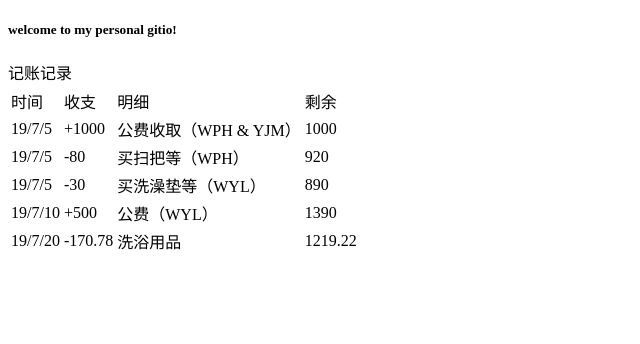
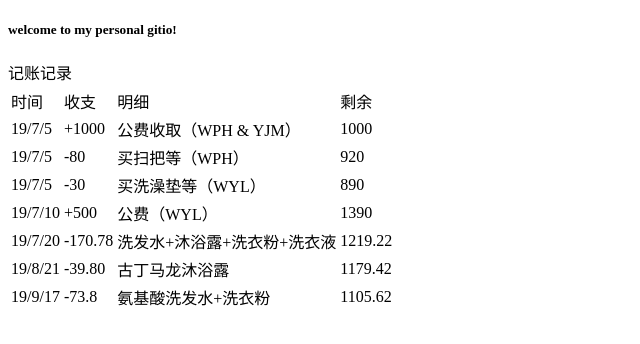
Before and after one commit to HUTchengxi/HUTchengxi.github.io, a plain HTML site: page index.html in a window 1280 px wide. Shown: the whole page, without its empty margins (0-640 px from the left). Drawn offline with Linux system fonts and the light colour scheme.

Commit message:
补账
补账

```diff
--- a/index.html
+++ b/index.html
@@ -44,8 +44,20 @@
     <tr>
         <td>19/7/20</td>
         <td>-170.78</td>
-        <td>洗浴用品</td>
+        <td>洗发水+沐浴露+洗衣粉+洗衣液</td>
         <td>1219.22</td>
+    </tr>
+    <tr>
+        <td>19/8/21</td>
+        <td>-39.80</td>
+        <td>古丁马龙沐浴露</td>
+        <td>1179.42</td>
+    </tr>
+    <tr>
+        <td>19/9/17</td>
+        <td>-73.8</td>
+        <td>氨基酸洗发水+洗衣粉</td>
+        <td>1105.62</td>
     </tr>
     </tbody>
 </table>
```
